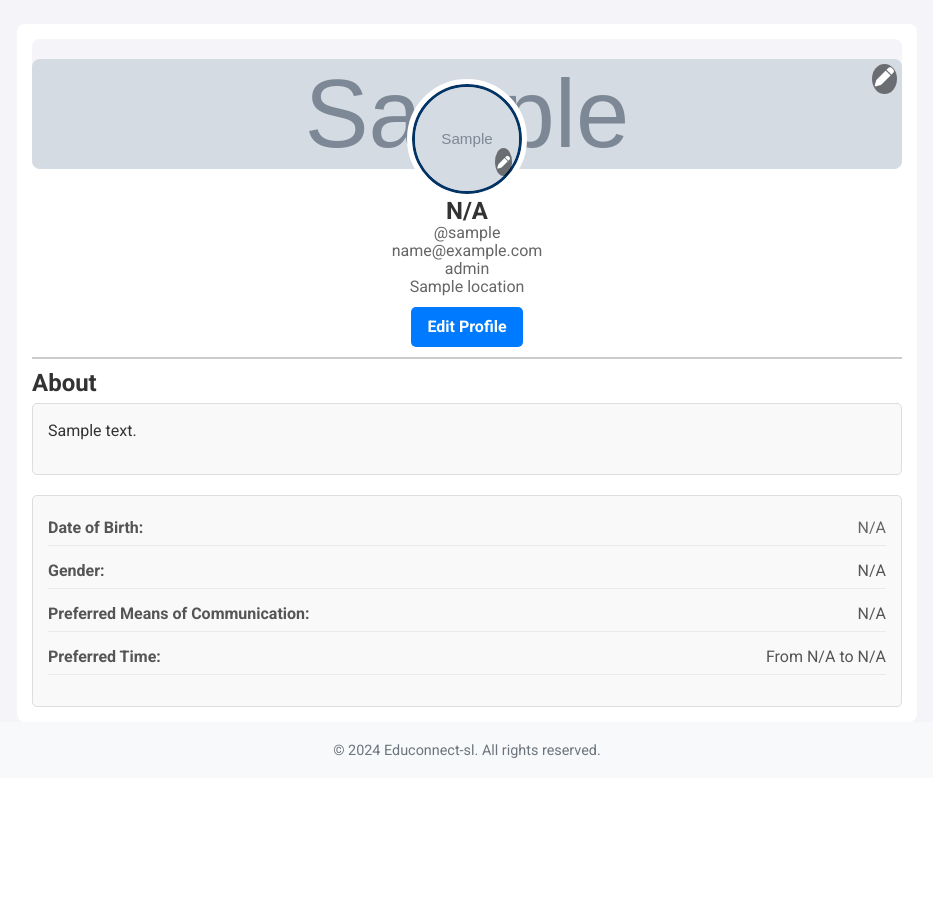
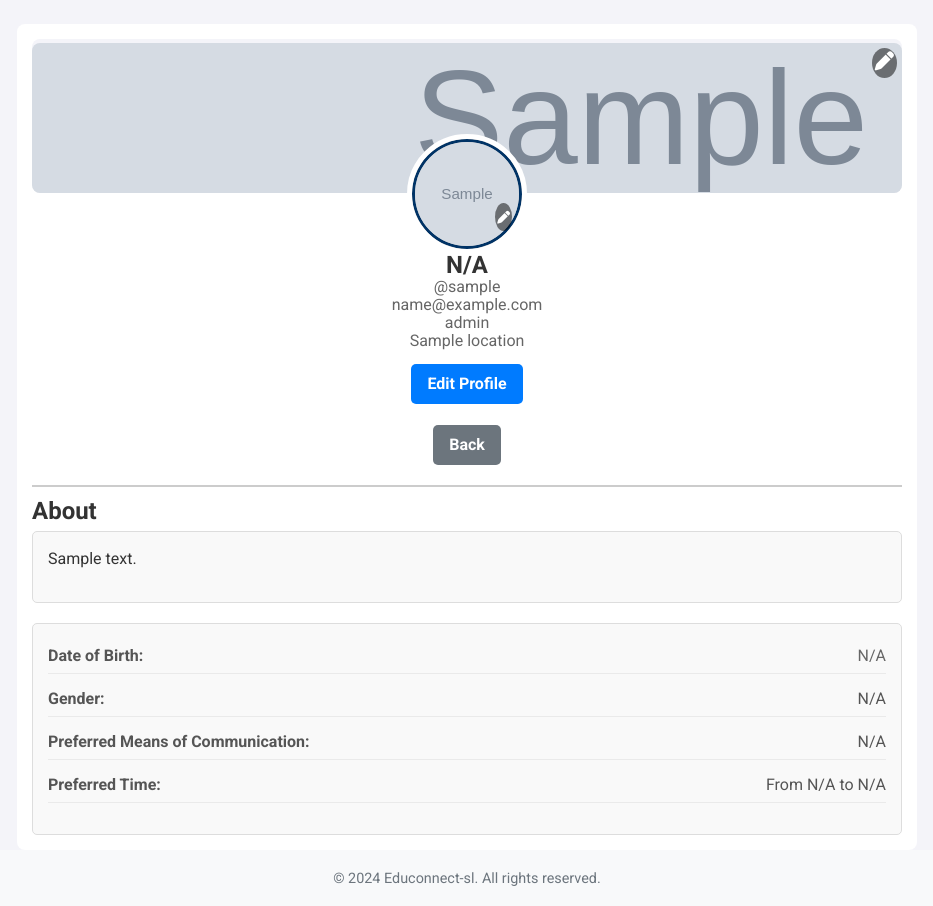
Before and after one commit to Samuel-Senesie/ci-pp4-educonnect-sl, a Django app: template accounts/templates/profile.html in a window 1280 px wide. Shown: the part 91-997 px from the top of the page, without its empty margins (173-1106 px from the left). Before the commit the page ends 849 px from the top, so only its background shows below. Run offline with Django 3.2, Linux system fonts and the light colour scheme; the template is opened without the code that fills it: most values are stand-ins (such as "Sample title", 1, 10 or a date in 2020); grey boxes marked "Sample" are stand-in pictures; some libraries are stand-ins or nearby versions.

Commit message:
Add back button to user profile page to navigate users to role-based portals

```diff
--- a/accounts/templates/profile.html
+++ b/accounts/templates/profile.html
@@ -56,8 +56,13 @@
             <p class="location-info">{{profile.location }}</p>
         {% endif %}
 
-        <!-- Edit Profile Button -->
-        <a href="{% url 'accounts:edit_profile' user_id=request.user.id %}" class="btn edit-profile-btn">Edit Profile</a>
+        <div class="profile-button-container">
+            <!-- Edit Profile Button -->
+            <a href="{% url 'accounts:edit_profile' user_id=request.user.id %}" class="btn edit-profile-btn">Edit Profile</a>
+
+            <!-- Back Button -->
+            <a href="{% url role_redirect_url %}" class="btn btn-seconday back-btn mt-3">Back</a>
+        </div>
     </div>
 
     <!-- Divider -->
--- a/accounts/urls.py
+++ b/accounts/urls.py
@@ -11,6 +11,7 @@ urlpatterns = [
     #path('home/', views.home, name='home'),
     path('login_view/', CustomLoginView.as_view(), name='login_view'),
     path('parent_portal/', views.parent_portal_view, name='parent_portal'),
+    #path('teacher_portal/', views.teacher_portal_view, name='teacher_portal'),
     path('school_portal/', school_portal_view, name='school_portal'),
     path('signup/', views.signup, name='signup'),
     path('signup/review/', views.signup_review, name='signup_review'),
--- a/educonnect/settings.py
+++ b/educonnect/settings.py
@@ -35,7 +35,7 @@ LOGOUT_REDIRECT_URL = 'home'
 SECRET_KEY = os.environ.get("SECRET_KEY", 'fallback-defuault-if-not-set')
 
 # SECURITY WARNING: don't run with debug turned on in production!
-DEBUG = True
+DEBUG = False
 
 ALLOWED_HOSTS = ['8000-samuelsenes-cipp4educon-tfzf7ezlt6v.ws.codeinstitute-ide.net', 'educonnect-sl-5ffcb9da3e93.herokuapp.com']
 
--- a/static/css/style.css
+++ b/static/css/style.css
@@ -823,7 +823,7 @@ body {
 .profile-header {
     position: relative;
     text-align: center;
-    padding-top: 20px;
+    padding-top: 4px;
     background-color: #f4f4f9;
     border-radius: 8px;
 }
@@ -831,15 +831,21 @@ body {
 .background-image-wrapper {
     position: relative;
     width: 100%;
-    height: 110px;
+    height: 150px;
     overflow: hidden;
     border-radius: 8px;
 }
 
 .background-image {
-    width: 100%;
+    width: 140%;
     height: 100%;
     object-fit: cover;
+}
+
+.profile-info {
+    text-align: center;
+    margin-top: 60px;
+    color: #333;
 }
 
 .edit-background-btn {
@@ -866,12 +872,6 @@ body {
     font-size: 1.2rem;
 }
 
-.profile-info {
-    text-align: center;
-    margin-top: 30px;
-    color: #333;
-}
-
 .profile-name {
     font-size: 1.5em;
     font-weight: bold;
@@ -889,10 +889,9 @@ body {
     margin: 2px 0;
 }
 
-
 .profile-picture-wrapper {
     position: absolute;
-    top: 40px;   /* Adjust to overlap background image */
+    top: 95px;   /* Adjust to overlap background image */
     left: 50%;
     transform: translateX(-50%);
     align-items: center;
@@ -929,20 +928,40 @@ body {
     font-size: 0.8rem;
 }
 
-.profile-info {
-    text-align: center;
-    margin-top: 30px;
-    color: #333;
-}
-
-
 .user-profile-actions .user-profile-actions-btn.btn-danger {
     background-color: #d9534f;
 }
 
+.profile-button-container {
+    display: flex;
+    flex-direction: column;
+    align-items: center;
+    gap: 5px;
+    margin-top: 5px;
+}
+
+.back-btn {
+    display: inline-block;
+    padding: 8px 16px;
+    border-radius: 5px;
+    font-weight: bold;
+    color: #fff;
+    background-color: #6c757d;
+    width: auto;
+    margin: 10px auto;
+    text-align: center;
+    text-decoration: none;
+    border: none;
+}
+
+.profile-info .back-btn:hover {
+    background-color: #5a6268
+}
+
 .edit-profile-btn {
+    display: inline-block;
+    padding: 8px 16px;
     margin-top: 10px;
-    padding: 8px 16px;
     font-size: 1rem;
     font-weight: bold;
     color: #ffffff;
@@ -950,6 +969,8 @@ body {
     border: none;
     border-radius: 5px;
     text-decoration: none;
+    text-align: center;
+    width: auto;
 }
 
 .edit-profile-btn:hover {
```
Also changed, not shown: accounts/views.py (+17 -3 lines).
